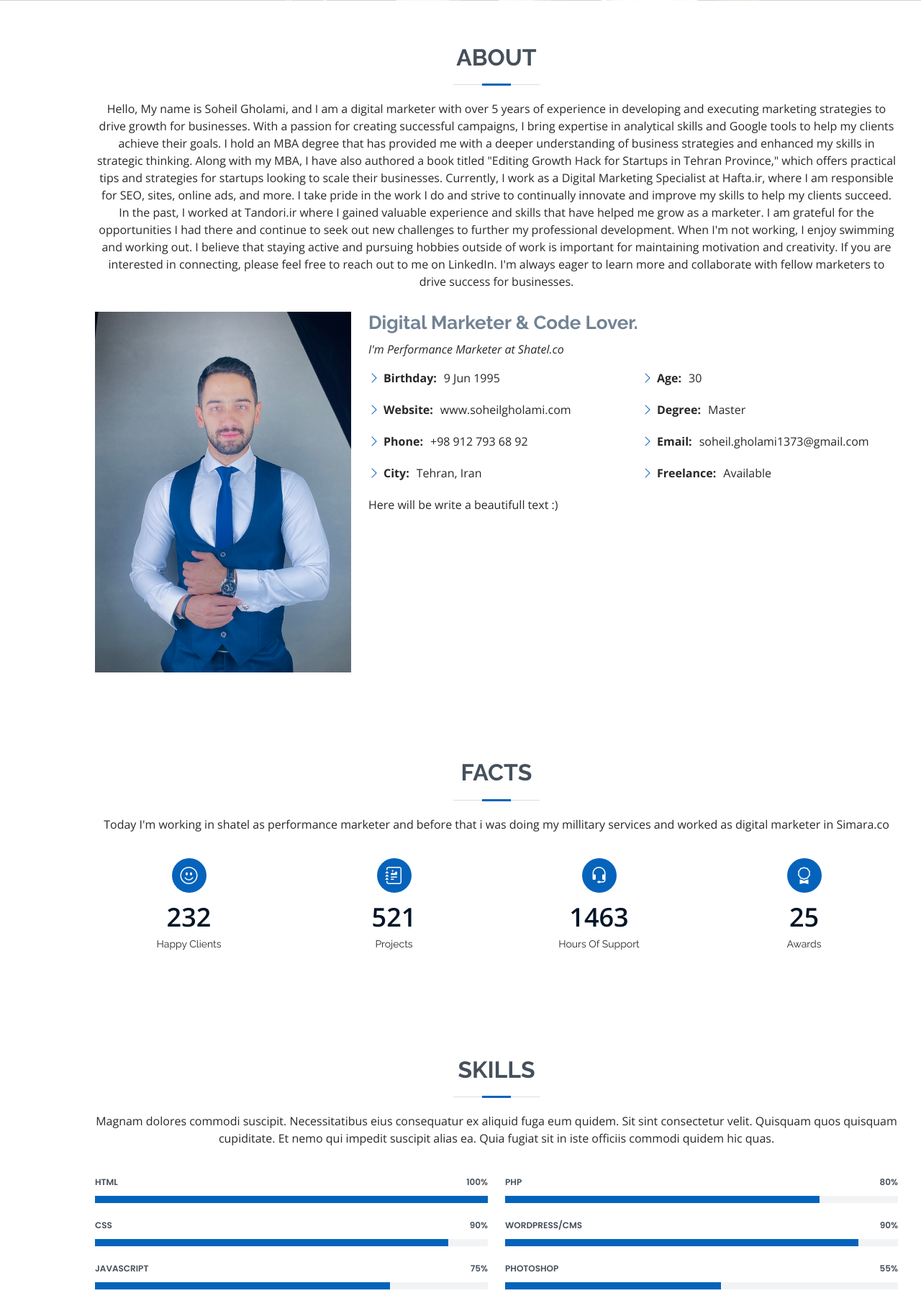
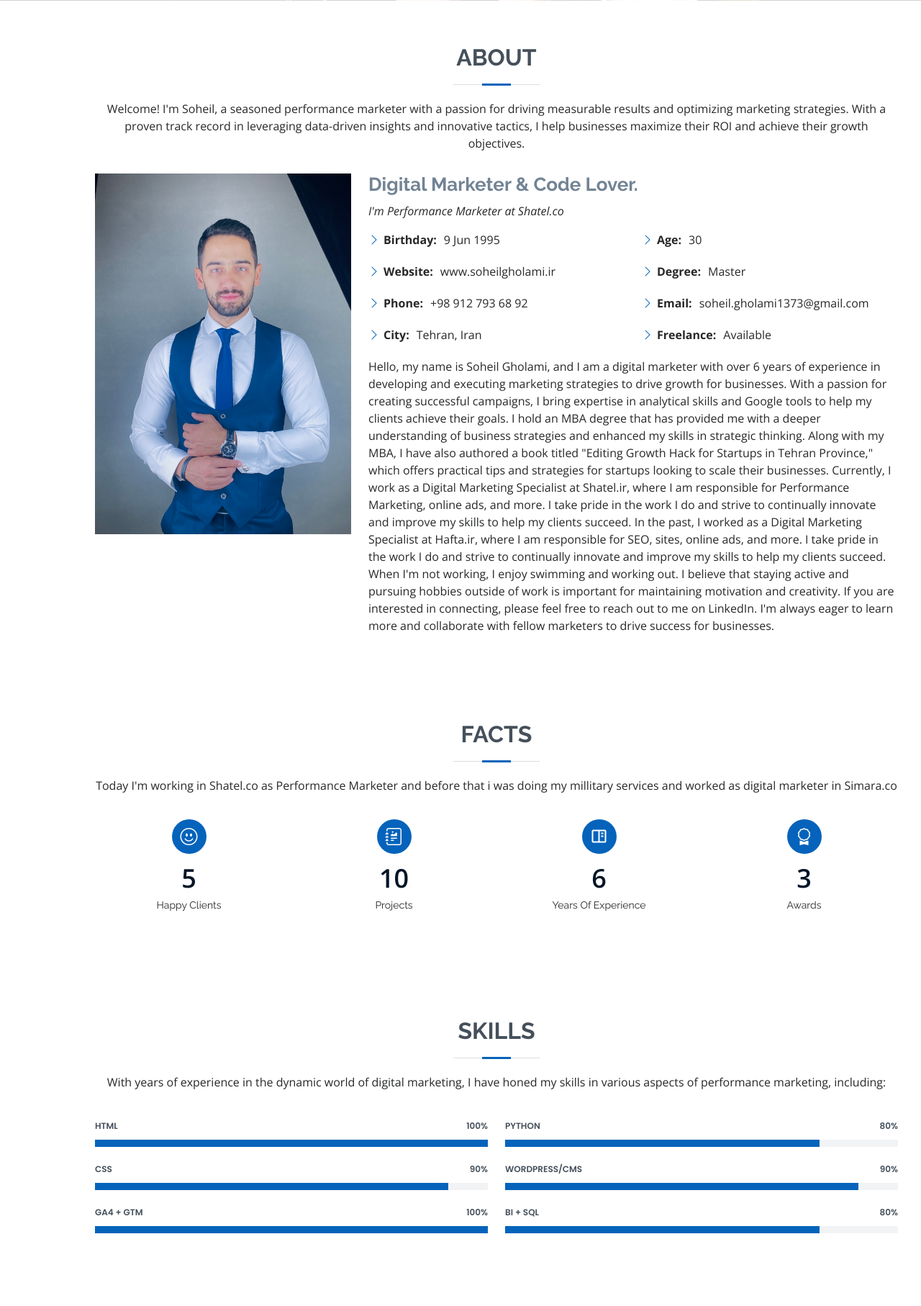
Before and after one commit to soliran/maktab1, a Django app: page / in a window 1280 px wide. Shown: the part 799-2613 px from the top of the page at 72% size. Run offline with Django 3.2, Linux system fonts and the light colour scheme; some libraries are stand-ins or nearby versions.

Commit message:
Update index.html
write many facts

```diff
--- a/templates/index.html
+++ b/templates/index.html
@@ -85,17 +85,8 @@
         <div class="container" data-aos="fade-up">
           <div class="section-title">
             <h2>About</h2>
-            <p>Hello, My name is Soheil Gholami, and I am a digital marketer with over 5 years of experience in developing and executing marketing strategies to drive growth for businesses. With a passion for creating successful campaigns, I bring expertise in analytical skills and Google tools to help my clients achieve their goals.
-
-              I hold an MBA degree that has provided me with a deeper understanding of business strategies and enhanced my skills in strategic thinking. Along with my MBA, I have also authored a book titled "Editing Growth Hack for Startups in Tehran Province," which offers practical tips and strategies for startups looking to scale their businesses.
-
-              Currently, I work as a Digital Marketing Specialist at Hafta.ir, where I am responsible for SEO, sites, online ads, and more. I take pride in the work I do and strive to continually innovate and improve my skills to help my clients succeed.
-
-              In the past, I worked at Tandori.ir where I gained valuable experience and skills that have helped me grow as a marketer. I am grateful for the opportunities I had there and continue to seek out new challenges to further my professional development.
-
-              When I'm not working, I enjoy swimming and working out. I believe that staying active and pursuing hobbies outside of work is important for maintaining motivation and creativity.
-
-              If you are interested in connecting, please feel free to reach out to me on LinkedIn. I'm always eager to learn more and collaborate with fellow marketers to drive success for businesses.</p>
+            <p>Welcome! I'm Soheil, a seasoned performance marketer with a passion for driving measurable results and optimizing marketing strategies. With a proven track record in leveraging data-driven insights and innovative tactics,
+               I help businesses maximize their ROI and achieve their growth objectives.</p>
           </div>
 
           <div class="row">
@@ -112,7 +103,7 @@
                       <i class="bi bi-chevron-right"></i> <strong>Birthday:</strong> <span>9 Jun 1995</span>
                     </li>
                     <li>
-                      <i class="bi bi-chevron-right"></i> <strong>Website:</strong> <span>www.soheilgholami.com</span>
+                      <i class="bi bi-chevron-right"></i> <strong>Website:</strong> <span>www.soheilgholami.ir</span>
                     </li>
                     <li>
                       <i class="bi bi-chevron-right"></i> <strong>Phone:</strong> <span>+98 912 793 68 92</span>
@@ -139,7 +130,17 @@
                   </ul>
                 </div>
               </div>
-              <p>Here will be write a beautifull text :)</p>
+              <p>Hello, my name is Soheil Gholami, and I am a digital marketer with over 6 years of experience in developing and executing marketing strategies to drive growth for businesses. With a passion for creating successful campaigns, I bring expertise in analytical skills and Google tools to help my clients achieve their goals.
+
+                I hold an MBA degree that has provided me with a deeper understanding of business strategies and enhanced my skills in strategic thinking. Along with my MBA, I have also authored a book titled "Editing Growth Hack for Startups in Tehran Province," which offers practical tips and strategies for startups looking to scale their businesses.
+
+                Currently, I work as a Digital Marketing Specialist at Shatel.ir, where I am responsible for Performance Marketing, online ads, and more. I take pride in the work I do and strive to continually innovate and improve my skills to help my clients succeed.
+
+                In the past, I worked as a Digital Marketing Specialist at Hafta.ir, where I am responsible for SEO, sites, online ads, and more. I take pride in the work I do and strive to continually innovate and improve my skills to help my clients succeed.
+
+                When I'm not working, I enjoy swimming and working out. I believe that staying active and pursuing hobbies outside of work is important for maintaining motivation and creativity.
+
+                If you are interested in connecting, please feel free to reach out to me on LinkedIn. I'm always eager to learn more and collaborate with fellow marketers to drive success for businesses.</p>
             </div>
           </div>
         </div>
@@ -151,14 +152,14 @@
         <div class="container" data-aos="fade-up">
           <div class="section-title">
             <h2>Facts</h2>
-            <p>Today I'm working in shatel as performance marketer and before that i was doing my millitary services and worked as digital marketer in Simara.co</p>
+            <p>Today I'm working in Shatel.co as Performance Marketer and before that i was doing my millitary services and worked as digital marketer in Simara.co</p>
           </div>
 
           <div class="row">
             <div class="col-lg-3 col-md-6">
               <div class="count-box">
                 <i class="bi bi-emoji-smile"></i>
-                <span data-purecounter-start="0" data-purecounter-end="232" data-purecounter-duration="1" class="purecounter"></span>
+                <span data-purecounter-start="0" data-purecounter-end="5" data-purecounter-duration="1" class="purecounter"></span>
                 <p>Happy Clients</p>
               </div>
             </div>
@@ -166,23 +167,23 @@
             <div class="col-lg-3 col-md-6 mt-5 mt-md-0">
               <div class="count-box">
                 <i class="bi bi-journal-richtext"></i>
-                <span data-purecounter-start="0" data-purecounter-end="521" data-purecounter-duration="1" class="purecounter"></span>
+                <span data-purecounter-start="0" data-purecounter-end="10" data-purecounter-duration="1" class="purecounter"></span>
                 <p>Projects</p>
               </div>
             </div>
 
             <div class="col-lg-3 col-md-6 mt-5 mt-lg-0">
               <div class="count-box">
-                <i class="bi bi-headset"></i>
-                <span data-purecounter-start="0" data-purecounter-end="1463" data-purecounter-duration="1" class="purecounter"></span>
-                <p>Hours Of Support</p>
+                <i class="bx bx-book-content"></i>
+                <span data-purecounter-start="0" data-purecounter-end="6" data-purecounter-duration="1" class="purecounter"></span>
+                <p>Years Of Experience</p>
               </div>
             </div>
 
             <div class="col-lg-3 col-md-6 mt-5 mt-lg-0">
               <div class="count-box">
                 <i class="bi bi-award"></i>
-                <span data-purecounter-start="0" data-purecounter-end="25" data-purecounter-duration="1" class="purecounter"></span>
+                <span data-purecounter-start="0" data-purecounter-end="3" data-purecounter-duration="1" class="purecounter"></span>
                 <p>Awards</p>
               </div>
             </div>
@@ -196,7 +197,7 @@
         <div class="container" data-aos="fade-up">
           <div class="section-title">
             <h2>Skills</h2>
-            <p>Magnam dolores commodi suscipit. Necessitatibus eius consequatur ex aliquid fuga eum quidem. Sit sint consectetur velit. Quisquam quos quisquam cupiditate. Et nemo qui impedit suscipit alias ea. Quia fugiat sit in iste officiis commodi quidem hic quas.</p>
+            <p>With years of experience in the dynamic world of digital marketing, I have honed my skills in various aspects of performance marketing, including:</p>
           </div>
 
           <div class="row skills-content">
@@ -216,16 +217,16 @@
               </div>
 
               <div class="progress">
-                <span class="skill">JavaScript <i class="val">75%</i></span>
+                <span class="skill">GA4 + GTM <i class="val">100%</i></span>
                 <div class="progress-bar-wrap">
-                  <div class="progress-bar" role="progressbar" aria-valuenow="75" aria-valuemin="0" aria-valuemax="100"></div>
+                  <div class="progress-bar" role="progressbar" aria-valuenow="100" aria-valuemin="0" aria-valuemax="100"></div>
                 </div>
               </div>
             </div>
 
             <div class="col-lg-6">
               <div class="progress">
-                <span class="skill">PHP <i class="val">80%</i></span>
+                <span class="skill">Python <i class="val">80%</i></span>
                 <div class="progress-bar-wrap">
                   <div class="progress-bar" role="progressbar" aria-valuenow="80" aria-valuemin="0" aria-valuemax="100"></div>
                 </div>
@@ -239,9 +240,9 @@
               </div>
 
               <div class="progress">
-                <span class="skill">Photoshop <i class="val">55%</i></span>
+                <span class="skill">BI + SQL <i class="val">80%</i></span>
                 <div class="progress-bar-wrap">
-                  <div class="progress-bar" role="progressbar" aria-valuenow="55" aria-valuemin="0" aria-valuemax="100"></div>
+                  <div class="progress-bar" role="progressbar" aria-valuenow="80" aria-valuemin="0" aria-valuemax="100"></div>
                 </div>
               </div>
             </div>
@@ -262,33 +263,35 @@
             <div class="col-lg-6">
               <h3 class="resume-title">Sumary</h3>
               <div class="resume-item pb-0">
-                <h4>Brandon Johnson</h4>
+                <h4>Soheil Gholami</h4>
                 <p>
-                  <em>Innovative and deadline-driven Graphic Designer with 3+ years of experience designing and developing user-centered digital/print marketing material from initial concept to final, polished deliverable.</em>
+                  <em>I’m a seasoned performance marketer with a passion for driving measurable results and optimizing marketing strategies. With a Master’s degree in Business Administration from Islamic Azad University, Tehran, and extensive experience in the field, I specialize in leveraging data-driven insights and innovative tactics to help businesses maximize their ROI and achieve their growth objectives.</em>
                 </p>
                 <ul>
-                  <li>Portland par 127,Orlando, FL</li>
-                  <li>(123) 456-7891</li>
-                  <li>alice.barkley@example.com</li>
+                  <li>Heravi sq ,Tehran, IR</li>
+                  <li>(+98) 912 793 6892</li>
+                  <li>soheil.gholami1373@gmail.com</li>
                 </ul>
               </div>
 
               <h3 class="resume-title">Education</h3>
               <div class="resume-item">
-                <h4>Master of Fine Arts &amp; Graphic Design</h4>
-                <h5>2015 - 2016</h5>
+                <h4>MBA in Business Administration </h4>
+                <h5>2017 - 2019</h5>
                 <p>
-                  <em>Rochester Institute of Technology, Rochester, NY</em>
+                  <em>Islamic Azad University, Tehran</em>
                 </p>
-                <p>Qui deserunt veniam. Et sed aliquam labore tempore sed quisquam iusto autem sit. Ea vero voluptatum qui ut dignissimos deleniti nerada porti sand markend</p>
+                <p><li>Graduated with a GPA of 19.71</li>
+                  <li>I worked on Growth Hack </li>
+                </p>
               </div>
               <div class="resume-item">
-                <h4>Bachelor of Fine Arts &amp; Graphic Design</h4>
-                <h5>2010 - 2014</h5>
+                <h4>Bachelor's in Electrical Engineering (Telecommunications)</h4>
+                <h5>2013 - 2017</h5>
                 <p>
-                  <em>Rochester Institute of Technology, Rochester, NY</em>
+                  <em>University of Technology, QOM</em>
                 </p>
-                <p>Quia nobis sequi est occaecati aut. Repudiandae et iusto quae reiciendis et quis Eius vel ratione eius unde vitae rerum voluptates asperiores voluptatem Earum molestiae consequatur neque etlon sader mart dila</p>
+                <p>Worked with raspberry pi</p>
               </div>
             </div>
             <div class="col-lg-6">
@@ -421,24 +424,23 @@
     <!-- ======= Footer ======= -->
     <footer id="footer">
       <div class="container">
-        <h3>Brandon Johnson</h3>
-        <p>Et aut eum quis fuga eos sunt ipsa nihil. Labore corporis magni eligendi fuga maxime saepe commodi placeat.</p>
+        <h3>Soheil Gholami</h3>
+        <p>I'm here to help. Let's collaborate to transform your marketing challenges into opportunities for growth.</p>
         <div class="social-links">
-          <a href="#" class="twitter"><i class="bx bxl-twitter"></i></a>
-          <a href="#" class="facebook"><i class="bx bxl-facebook"></i></a>
-          <a href="#" class="instagram"><i class="bx bxl-instagram"></i></a>
-          <a href="#" class="google-plus"><i class="bx bxl-skype"></i></a>
-          <a href="#" class="linkedin"><i class="bx bxl-linkedin"></i></a>
+          <a href="https://www.x.com/soliranm" class="twitter"><i class="bx bxl-twitter"></i></a>
+          <a href="https://www.facebook.com/soheilgholami" class="facebook"><i class="bx bxl-facebook"></i></a>
+          <a href="https://www.instagram.com/soheilgholami" class="instagram"><i class="bx bxl-instagram"></i></a>
+          <a href="https://www.linkedin.com/in/soheil-gholami" class="linkedin"><i class="bx bxl-linkedin"></i></a>
         </div>
         <div class="copyright">
-          &copy; Copyright <strong><span>MyResume</span></strong>. All Rights Reserved
+          &copy; Copyright <strong><span>Soheil</span></strong>. All Rights Reserved
         </div>
         <div class="credits">
           <!-- All the links in the footer should remain intact. -->
           <!-- You can delete the links only if you purchased the pro version. -->
           <!-- Licensing information: [license-url] -->
           <!-- Purchase the pro version with working PHP/AJAX contact form: https://bootstrapmade.com/free-html-bootstrap-template-my-resume/ -->
-          Designed by <a href="https://bootstrapmade.com/">BootstrapMade</a>
+          Designed by <a href="https://soheilgholami.ir/">Soheil Gholami</a>
         </div>
       </div>
     </footer>
```
